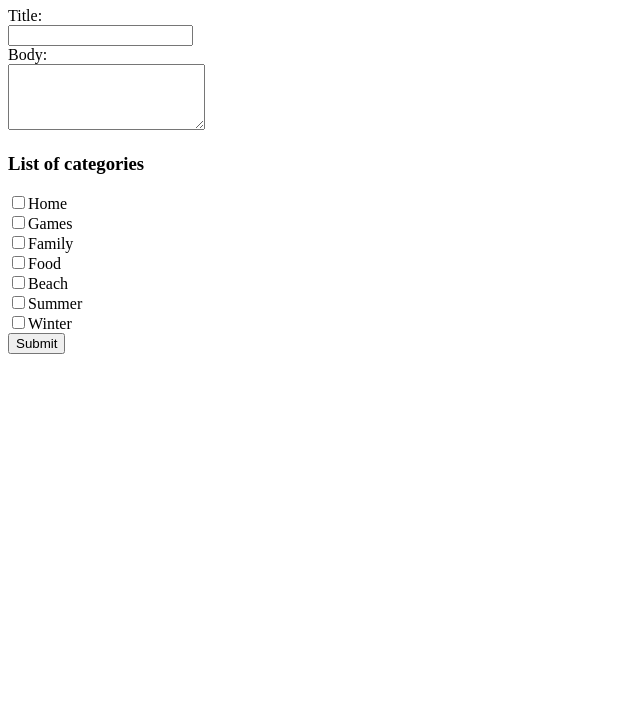
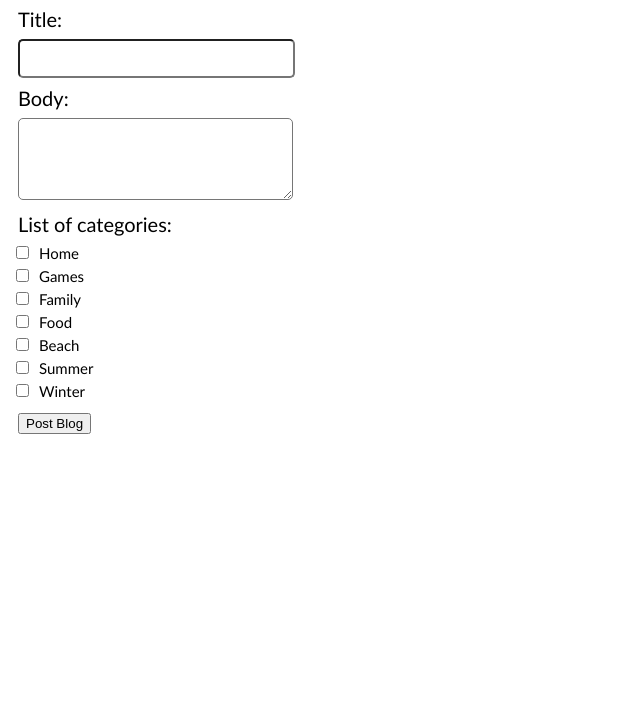
Before and after one commit to Emmanuel-Torres/blog_website, a plain HTML site: page AddBlog.html in a window 1280 px wide. Shown: the part 73-800 px from the top of the page, without its empty margins (0-640 px from the left). Drawn offline with Linux system fonts and the light colour scheme.

Commit message:
Added some style to the Add Blog page

```diff
--- a/AddBlog.html
+++ b/AddBlog.html
@@ -7,7 +7,7 @@
     <title>Add New Blog</title>
     <meta name="description" content="">
     <meta name="viewport" content="width=device-width, initial-scale=1">
-    <link rel="stylesheet" href="">
+    <link rel="stylesheet" href="mystyle.css">
 
 </head>
 
@@ -22,12 +22,12 @@
             <label for="body">Body:</label><br>
             <textarea id="body" name="body" rows="4" cols="22"></textarea><br>
 
-            <h3>List of categories</h3>
+            <label for="category-list">List of categories:</label>
             <div id="category-list">
                 <!-- JavaScript prints the list of categories here -->
             </div>
-<!--
-            <input type="checkbox" id="category1" name="category1" value="Games">
+
+            <!-- <input type="checkbox" id="category1" name="category1" value="Games">
             <label for="category1">Games</label><br>
             <input type="checkbox" id="category2" name="category2" value="Home">
             <label for="category2">Home</label><br>
@@ -36,7 +36,7 @@
             <input type="checkbox" id="category4" name="category4" value="Food">
             <label for="category4">Food</label><br> -->
 
-            <input type="submit" value="Submit">
+            <input type="submit" value="Post Blog">
 
         </form>
     </main>
--- a/mystyle.css
+++ b/mystyle.css
@@ -0,0 +1,47 @@
+header{
+    font-family: 'Franklin Gothic Medium', 'Arial Narrow', Arial, sans-serif;
+}
+
+label{
+    font-family: 'Gill Sans', 'Gill Sans MT', Calibri, 'Trebuchet MS', sans-serif;
+    font-size: 20px;
+    margin: 8px 10px;
+}
+input[type=text], textarea{
+    width: 20%;
+    padding: 10px 10px;
+    margin: 8px 10px;
+    border-radius: 5px;
+}
+
+input[type=submit]{
+    margin: 8px 10px;
+}
+
+#category-list{
+    margin-top: 8px;
+}
+
+#category-list label{
+    font-family: 'Gill Sans', 'Gill Sans MT', Calibri, 'Trebuchet MS', sans-serif;
+    font-size: 15px;
+    margin: 8px 10px;
+}
+
+#category-list input{
+    margin:  0px 0px 8px 8px;
+}
+
+/* textarea{
+    margin: 8px 10px;
+    border-radius: 5px;
+} */
+
+/*  I need to keep adding style to my web page.
+    currently I only have styled the page for adding a new blog.
+    Eventually, I will add styling to all the pages of the webpage.
+    I will need to add styling to the home page to display the posted Blogs,
+    I need to add styling to the nav bar that I am planning to include on the future.
+    I need to style in a better way the various types of formas that I use on my website.
+    For my home page, I plan to showcast the posted blogs in some sort of card view,
+    each post will have its own card. */
```
